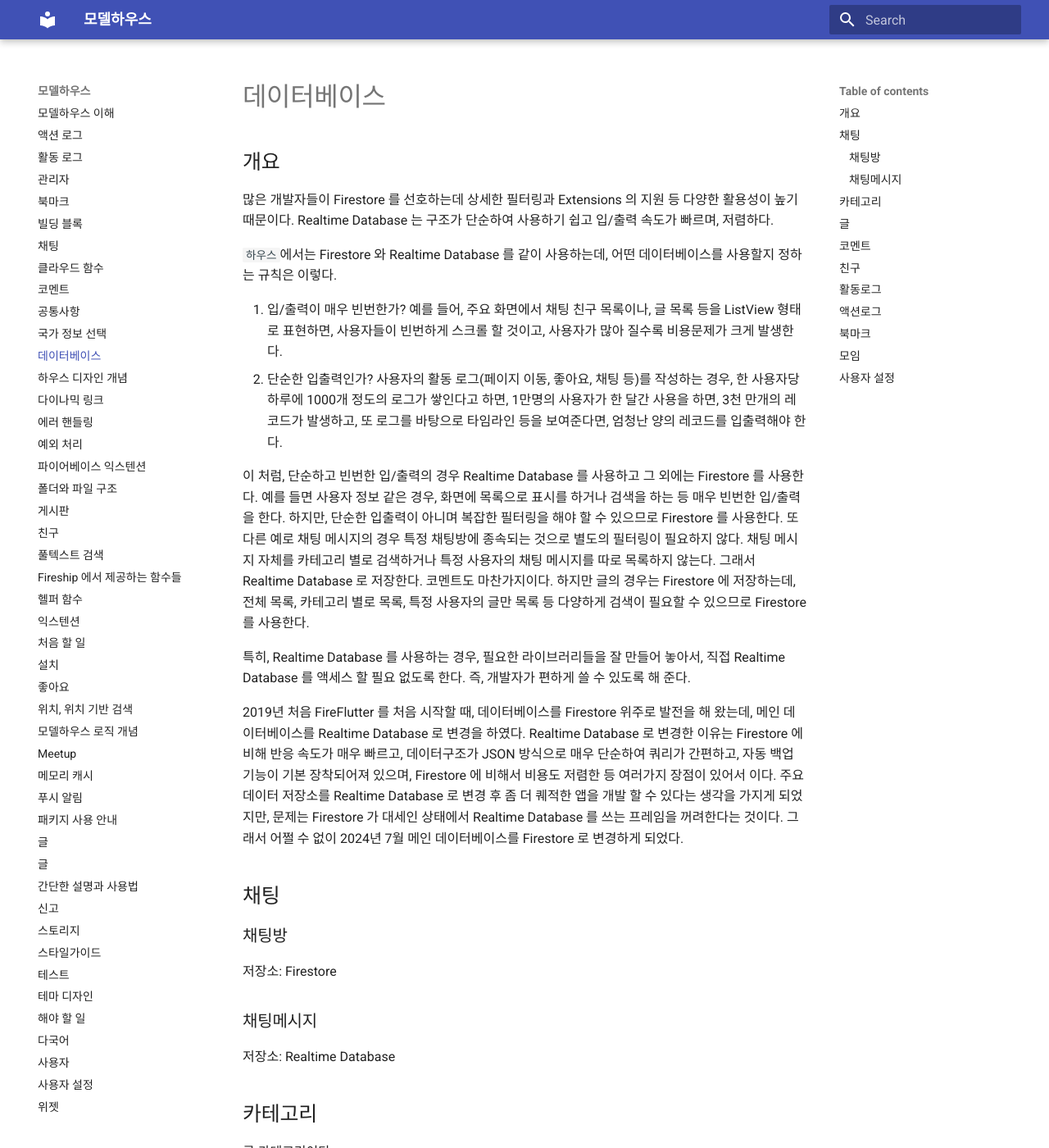
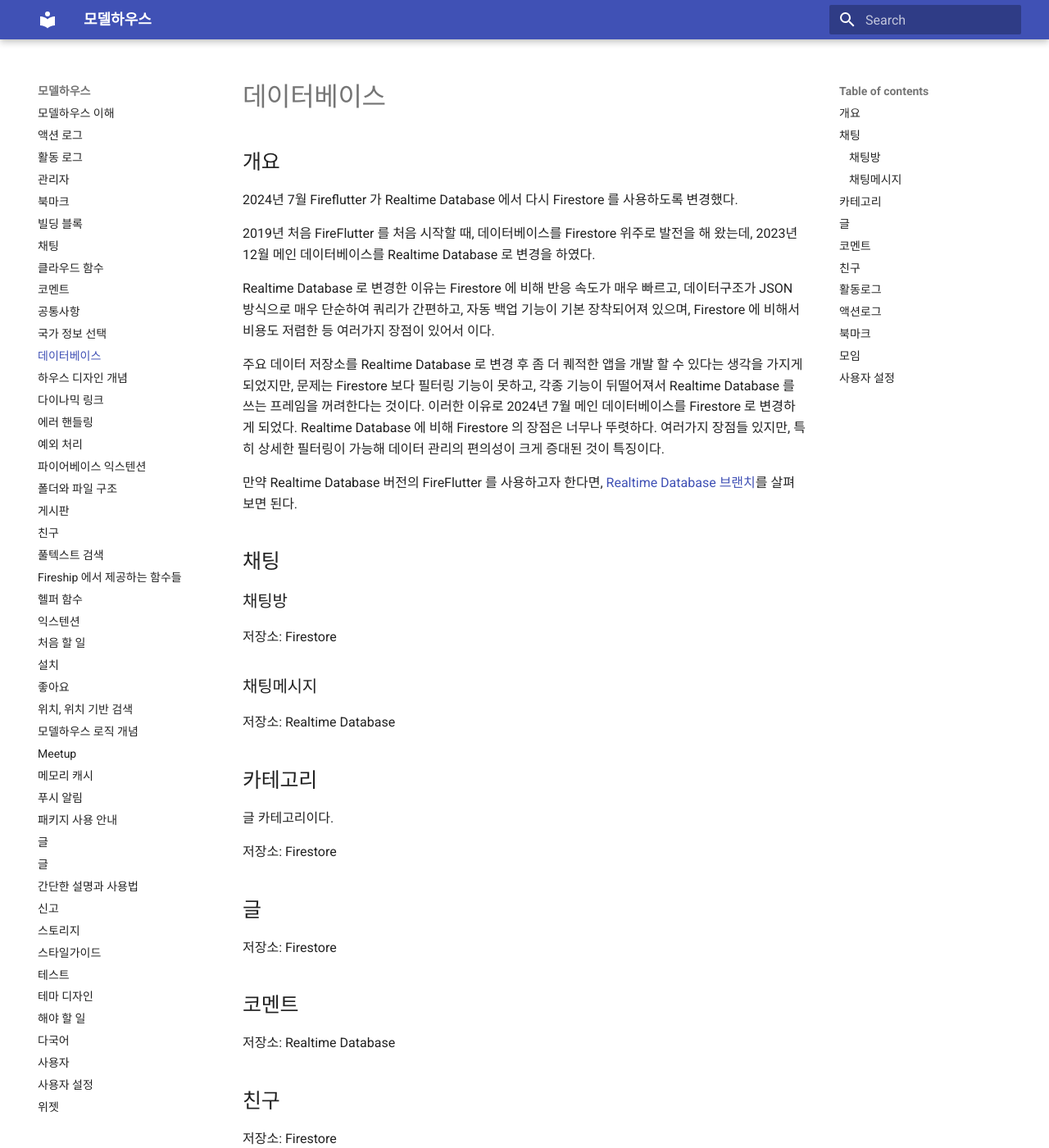
Before and after one commit to withcenterdev5/model_house, an MkDocs documentation site: the page built from docs/database.md, in a window 1280 px wide and 1400 px high. Shown: the whole window at 82% size. Built offline with MkDocs 1.6.1 and Material for MkDocs 9.7.7, drawn with Linux system fonts in a browser that asks for light colours.

Commit message:
database doc

```diff
--- a/docs/database.md
+++ b/docs/database.md
@@ -2,23 +2,16 @@
 
 ## 개요
 
+2024년 7월 Fireflutter 가 Realtime Database 에서 다시 Firestore 를 사용하도록 변경했다.
 
-많은 개발자들이 Firestore 를 선호하는데 상세한 필터링과 Extensions 의 지원 등 다양한 활용성이 높기 때문이다. Realtime Database 는 구조가 단순하여 사용하기 쉽고 입/출력 속도가 빠르며, 저렴하다.
+2019년 처음 FireFlutter 를 처음 시작할 때, 데이터베이스를 Firestore 위주로 발전을 해 왔는데, 2023년 12월 메인 데이터베이스를 Realtime Database 로 변경을 하였다.
 
-`하우스`에서는 Firestore 와 Realtime Database 를 같이 사용하는데, 어떤 데이터베이스를 사용할지 정하는 규칙은 이렇다.
+Realtime Database 로 변경한 이유는 Firestore 에 비해 반응 속도가 매우 빠르고, 데이터구조가 JSON 방식으로 매우 단순하여 쿼리가 간편하고, 자동 백업 기능이 기본 장착되어져 있으며, Firestore 에 비해서 비용도 저렴한 등 여러가지 장점이 있어서 이다.
 
-1. 입/출력이 매우 빈번한가? 예를 들어, 주요 화면에서 채팅 친구 목록이나, 글 목록 등을 ListView 형태로 표현하면, 사용자들이 빈번하게 스크롤 할 것이고, 사용자가 많아 질수록 비용문제가 크게 발생한다.
-2. 단순한 입출력인가? 사용자의 활동 로그(페이지 이동, 좋아요, 채팅 등)를 작성하는 경우, 한 사용자당 하루에 1000개 정도의 로그가 쌓인다고 하면, 1만명의 사용자가 한 달간 사용을 하면, 3천 만개의 레코드가 발생하고, 또 로그를 바탕으로 타임라인 등을 보여준다면, 엄청난 양의 레코드를 입출력해야 한다.
+주요 데이터 저장소를 Realtime Database 로 변경 후 좀 더 퀘적한 앱을 개발 할 수 있다는 생각을 가지게 되었지만, 문제는 Firestore 보다 필터링 기능이 못하고, 각종 기능이 뒤떨어져서 Realtime Database 를 쓰는 프레임을 꺼려한다는 것이다. 이러한 이유로 2024년 7월 메인 데이터베이스를 Firestore 로 변경하게 되었다. Realtime Database 에 비해 Firestore 의 장점은 너무나 뚜렷하다. 여러가지 장점들 있지만, 특히 상세한 필터링이 가능해 데이터 관리의 편의성이 크게 증대된 것이 특징이다.
 
-이 처럼, 단순하고 빈번한 입/출력의 경우 Realtime Database 를 사용하고 그 외에는 Firestore 를 사용한다. 예를 들면 사용자 정보 같은 경우, 화면에 목록으로 표시를 하거나 검색을 하는 등 매우 빈번한 입/출력을 한다. 하지만, 단순한 입출력이 아니며 복잡한 필터링을 해야 할 수 있으므로 Firestore 를 사용한다. 또 다른 예로 채팅 메시지의 경우 특정 채팅방에 종속되는 것으로 별도의 필터링이 필요하지 않다. 채팅 메시지 자체를 카테고리 별로 검색하거나 특정 사용자의 채팅 메시지를 따로 목록하지 않는다. 그래서 Realtime Database 로 저장한다. 코멘트도 마찬가지이다. 하지만 글의 경우는 Firestore 에 저장하는데, 전체 목록, 카테고리 별로 목록, 특정 사용자의 글만 목록 등 다양하게 검색이 필요할 수 있으므로 Firestore 를 사용한다.
+만약 Realtime Database 버전의 FireFlutter 를 사용하고자 한다면, [Realtime Database 브랜치](https://github.com/thruthesky/fireflutter/tree/v0.3.32-2024.07.08-realtime-database-version-backup)를 살펴보면 된다.
 
-특히, Realtime Database 를 사용하는 경우, 필요한 라이브러리들을 잘 만들어 놓아서, 직접 Realtime Database 를 액세스 할 필요 없도록 한다. 즉, 개발자가 편하게 쓸 수 있도록 해 준다.
-
-
-
-2019년 처음 FireFlutter 를 처음 시작할 때, 데이터베이스를 Firestore 위주로 발전을 해 왔는데, 메인 데이터베이스를 Realtime Database 로 변경을 하였다.
-Realtime Database 로 변경한 이유는 Firestore 에 비해 반응 속도가 매우 빠르고, 데이터구조가 JSON 방식으로 매우 단순하여 쿼리가 간편하고, 자동 백업 기능이 기본 장착되어져 있으며, Firestore 에 비해서 비용도 저렴한 등 여러가지 장점이 있어서 이다.
-주요 데이터 저장소를 Realtime Database 로 변경 후 좀 더 퀘적한 앱을 개발 할 수 있다는 생각을 가지게 되었지만, 문제는 Firestore 가 대세인 상태에서 Realtime Database 를 쓰는 프레임을 꺼려한다는 것이다. 그래서 어쩔 수 없이 2024년 7월 메인 데이터베이스를 Firestore 로 변경하게 되었다.
 
 
 ## 채팅
```
